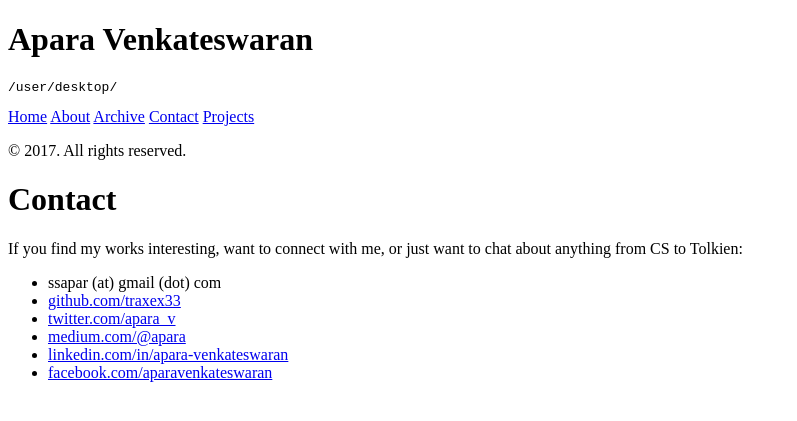
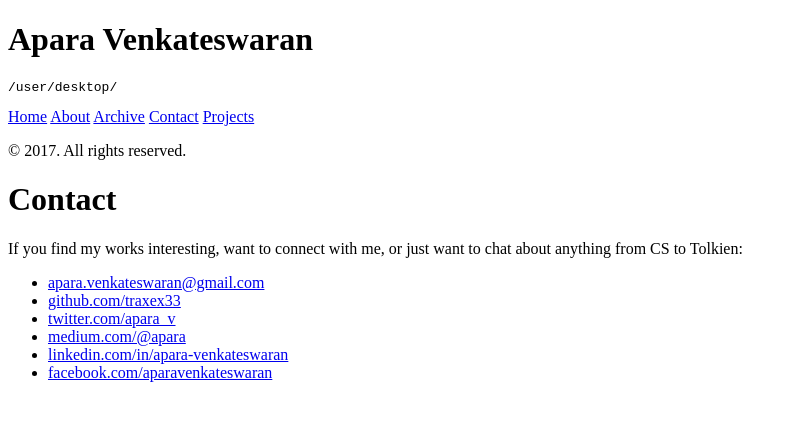
Before and after one commit to AparaV/aparavenkat.com, a Jekyll site: the page built from contact.md, in a window 1280 px wide. Shown: the top 421 px of the page, without its empty margins (0-797 px from the left). Built offline with Jekyll 4.4.1, drawn with Linux system fonts in a browser that asks for light colours.

Commit message:
Update email address

```diff
--- a/contact.md
+++ b/contact.md
@@ -5,7 +5,7 @@ title: Contact
 
 If you find my works interesting, want to connect with me, or just want to chat about anything from CS to Tolkien:
 
-* ssapar (at) gmail (dot) com
+* [apara.venkateswaran@gmail.com](mailto:apara.venkateswaran@gmail.com)
 * [github.com/traxex33](http://github.com/traxex33)
 * [twitter.com/apara_v](http://twitter.com/apara_v)
 * [medium.com/@apara](https://medium.com/@apara)
```
